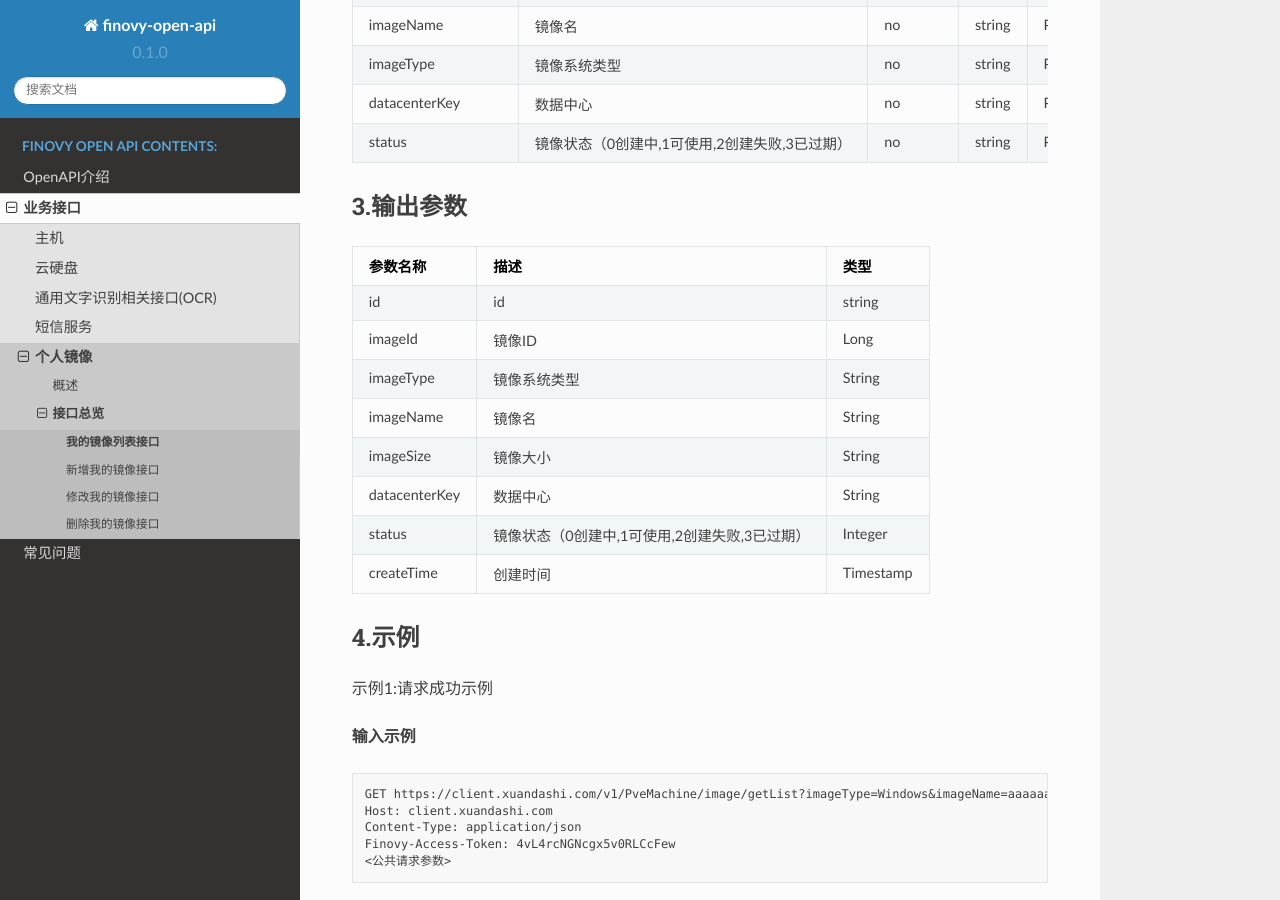
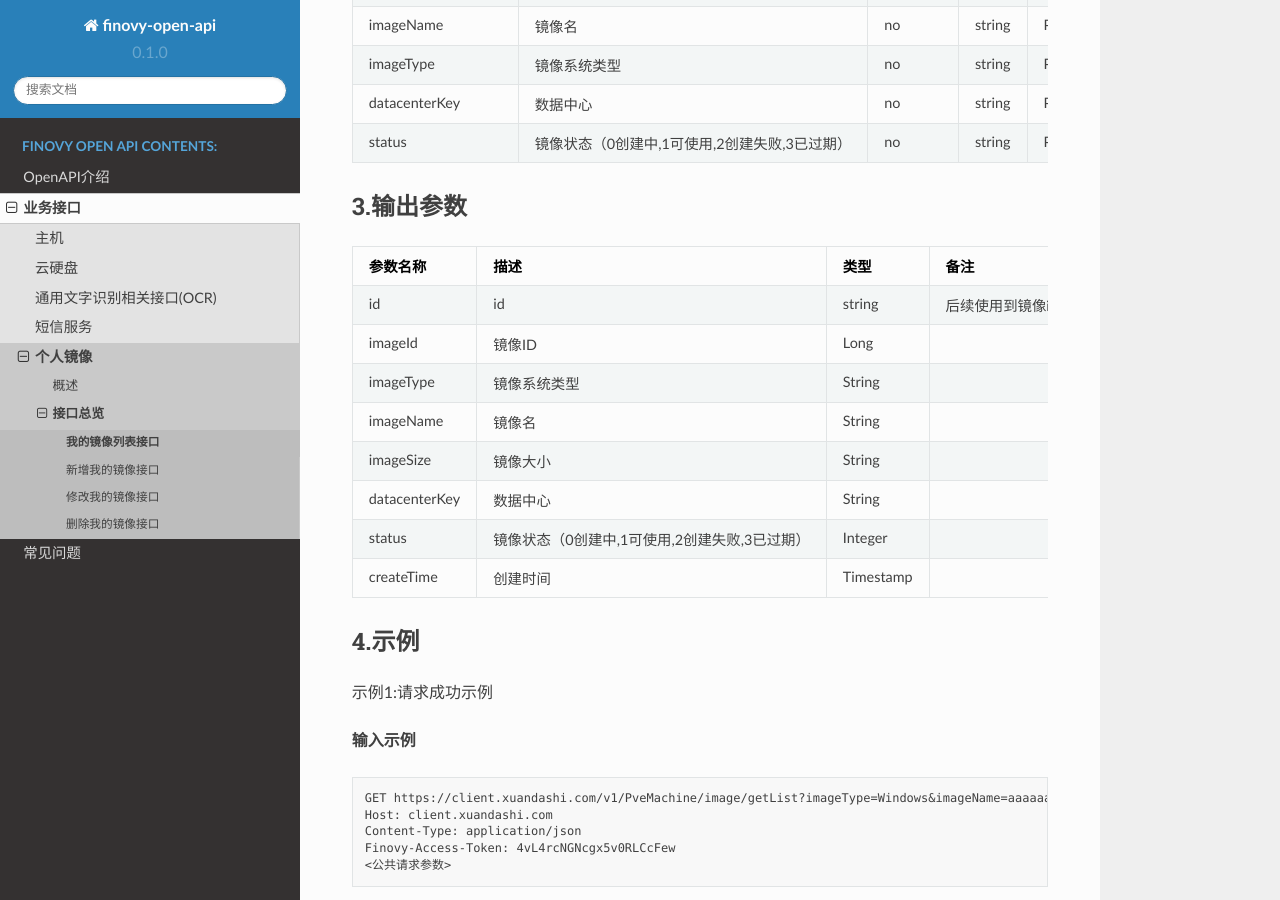
Before and after one commit to finovy/open-api, a Sphinx documentation site: the page built from docs/source/api/personalimageapioverview/1.getList.md, in a window 1280 px wide and 900 px high, scrolled down 407 px. Built offline with Sphinx 7.4.7 and the Read the Docs theme 2.0.0, drawn with Linux system fonts in a browser that asks for light colours.

Commit message:
fix 修改字段

```diff
--- a/docs/source/api/personalimageapioverview/1.getList.md
+++ b/docs/source/api/personalimageapioverview/1.getList.md
@@ -15,16 +15,16 @@
 
 ### 3.输出参数
 
-| 参数名称      | 描述                                          | 类型      |
-| :------------ | :-------------------------------------------- | --------- |
-| id            | id                                            | string    |
-| imageId       | 镜像ID                                        | Long      |
-| imageType     | 镜像系统类型                                  | String    |
-| imageName     | 镜像名                                        | String    |
-| imageSize     | 镜像大小                                      | String    |
-| datacenterKey | 数据中心                                      | String    |
-| status        | 镜像状态（0创建中,1可使用,2创建失败,3已过期） | Integer   |
-| createTime    | 创建时间                                      | Timestamp |
+| 参数名称      | 描述                                          | 类型      | 备注                                        |
+| :------------ | :-------------------------------------------- | --------- | ------------------------------------------- |
+| id            | id                                            | string    | 后续使用到镜像id的是用这个id，不是用imageid |
+| imageId       | 镜像ID                                        | Long      |                                             |
+| imageType     | 镜像系统类型                                  | String    |                                             |
+| imageName     | 镜像名                                        | String    |                                             |
+| imageSize     | 镜像大小                                      | String    |                                             |
+| datacenterKey | 数据中心                                      | String    |                                             |
+| status        | 镜像状态（0创建中,1可使用,2创建失败,3已过期） | Integer   |                                             |
+| createTime    | 创建时间                                      | Timestamp |                                             |
 
 
 ### 4.示例
```
